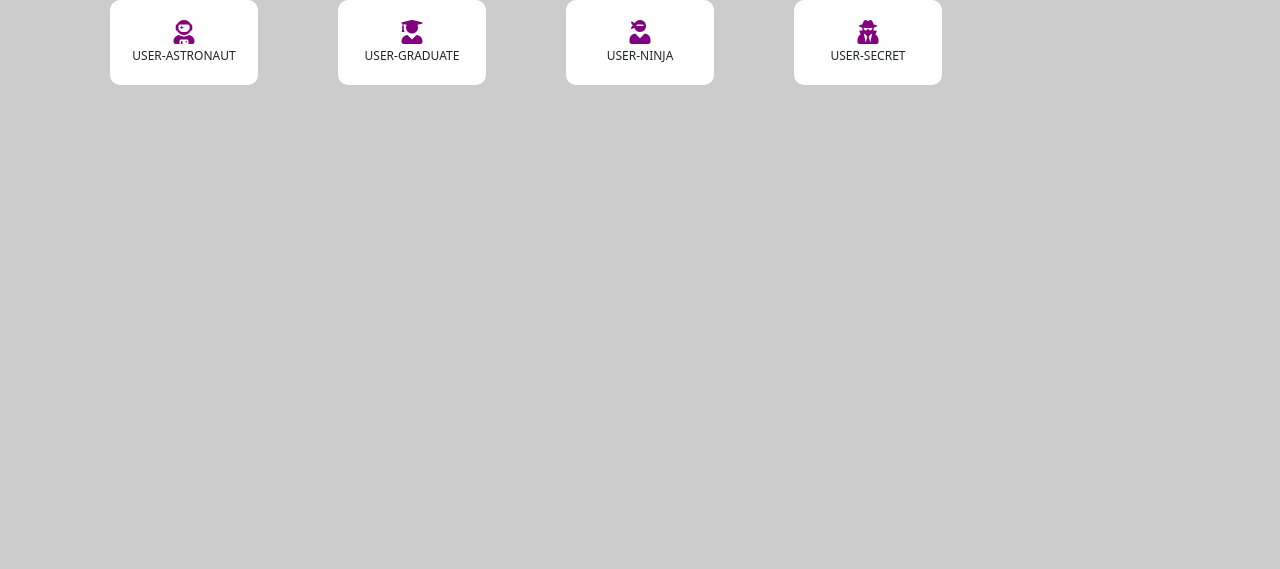
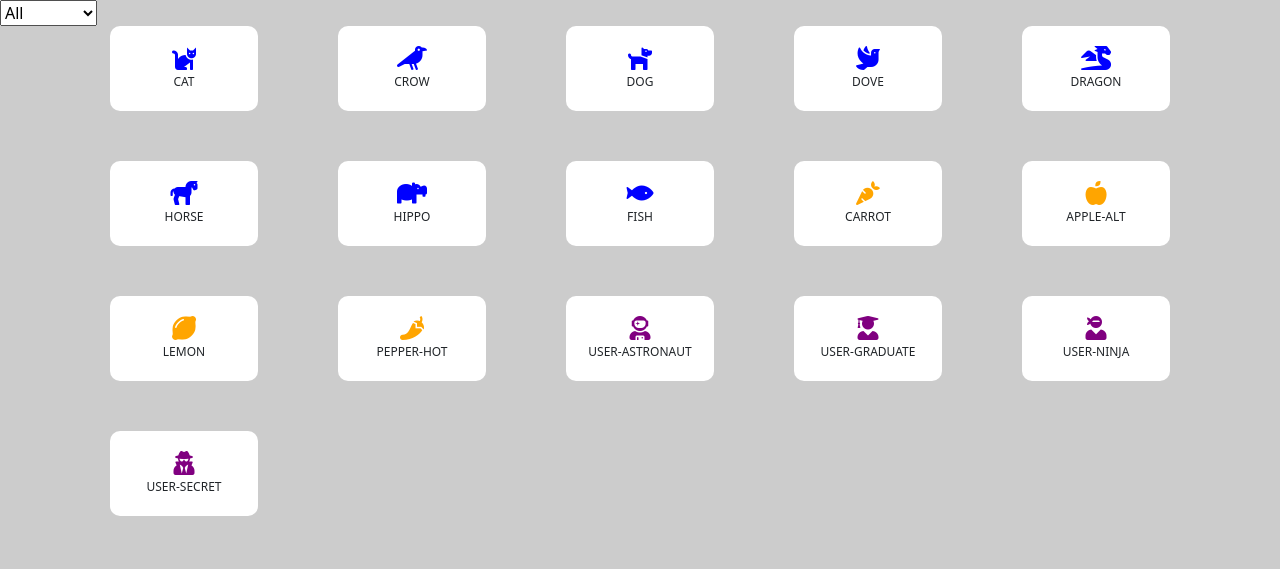
Before and after one commit to mattia-dev/js-es6-icons, a plain HTML site: page index.html in a window 1280 px wide. Drawn offline with nearby package versions, Linux system fonts and the light colour scheme.

Commit message:
user selection fixed

```diff
--- a/index.html
+++ b/index.html
@@ -11,6 +11,15 @@
     <title>Icons</title>
 </head>
 <body>
+    <!-- <form action=""> -->
+    <select name="icons" id="icons">
+        <option value="all">All</option>
+        <option value="animal">Animal</option>
+        <option value="vegetable">Vegetable</option>
+        <option value="user">User</option>
+    </select>
+    <!-- </form> -->
+
     <div class="container icons-container">
         <div class="row icons-content"></div>
     </div>
--- a/js/script.js
+++ b/js/script.js
@@ -1,7 +1,6 @@
 document.addEventListener('DOMContentLoaded', () => {
 
     const upperCase = (string) => string.toUpperCase();
-
 
     const icons = [
         {
@@ -104,36 +103,38 @@ document.addEventListener('DOMContentLoaded', () => {
 
     const iconsContent = document.querySelector('.icons-content');
 
-    // const animalIcons = icons.filter((icon) => {
-        //     return icon.type === "animal";
-        // })
+    const printIcons = (array) => {
 
-        // const vegetableIcons = icons.filter((icon) => {
-    //     return icon.type === "vegetable";
-    // })
+        array.forEach((icon) => {
 
-    // const userIcons = icons.filter((icon) => {
-        //     return icon.type === "user";
-        // })
+            const { name, prefix, type, family } = icon;
 
-    let userSelection = "user";
+            iconsContent.innerHTML += `
+                <div class="col icon-box">
+                    <div class="icon-box-inner">
+                        <i class="${family} ${prefix}${name} ${type} icon-item"></i>
+                        <div class="icon-name">${upperCase(name)}</div>
+                    </div>
+                </div>
+                `
+        })
+    }
 
-    const choosenIcons = icons.filter((icon) => {
-            return icon.type === userSelection;
-    })
+    printIcons(icons);
 
-    choosenIcons.forEach((icon) => {
+    let userSelection = document.querySelector('#icons');
 
-        const {name, prefix, type, family} = icon;
+    userSelection.addEventListener('change', (event) => {
 
-        iconsContent.innerHTML += `
-            <div class="col icon-box">
-                <div class="icon-box-inner">
-                    <i class="${family} ${prefix}${name} ${type} icon-item"></i>
-                    <div class="icon-name">${upperCase(name)}</div>
-                </div>
-            </div>
-            `
+        iconsContent.innerHTML = "";
+
+        const choosenIcons = icons.filter((icon) => {
+
+                return event.target.value === 'all' || event.target.value === icon.type;
+
+        })
+
+        printIcons(choosenIcons);
 
     })
 
```
